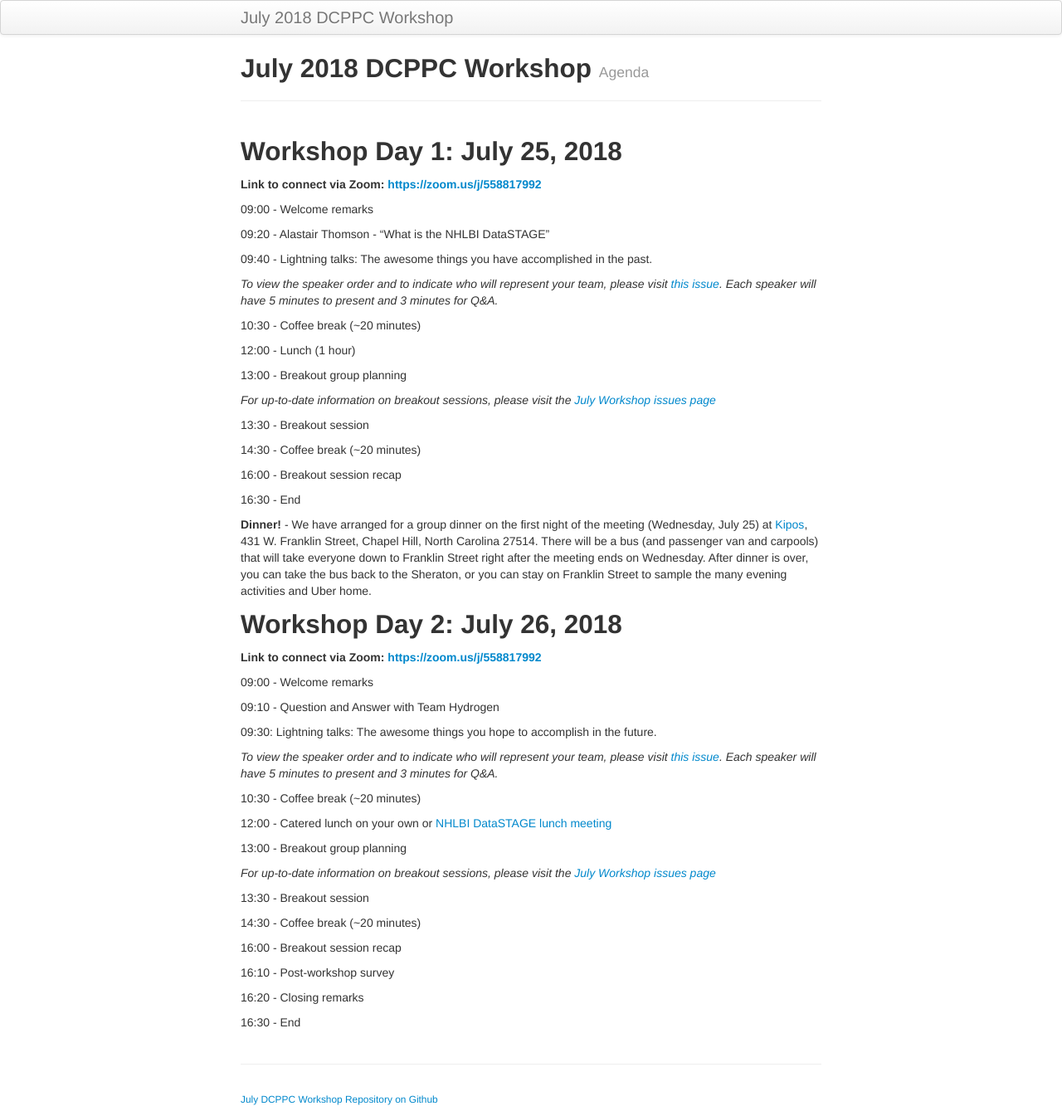
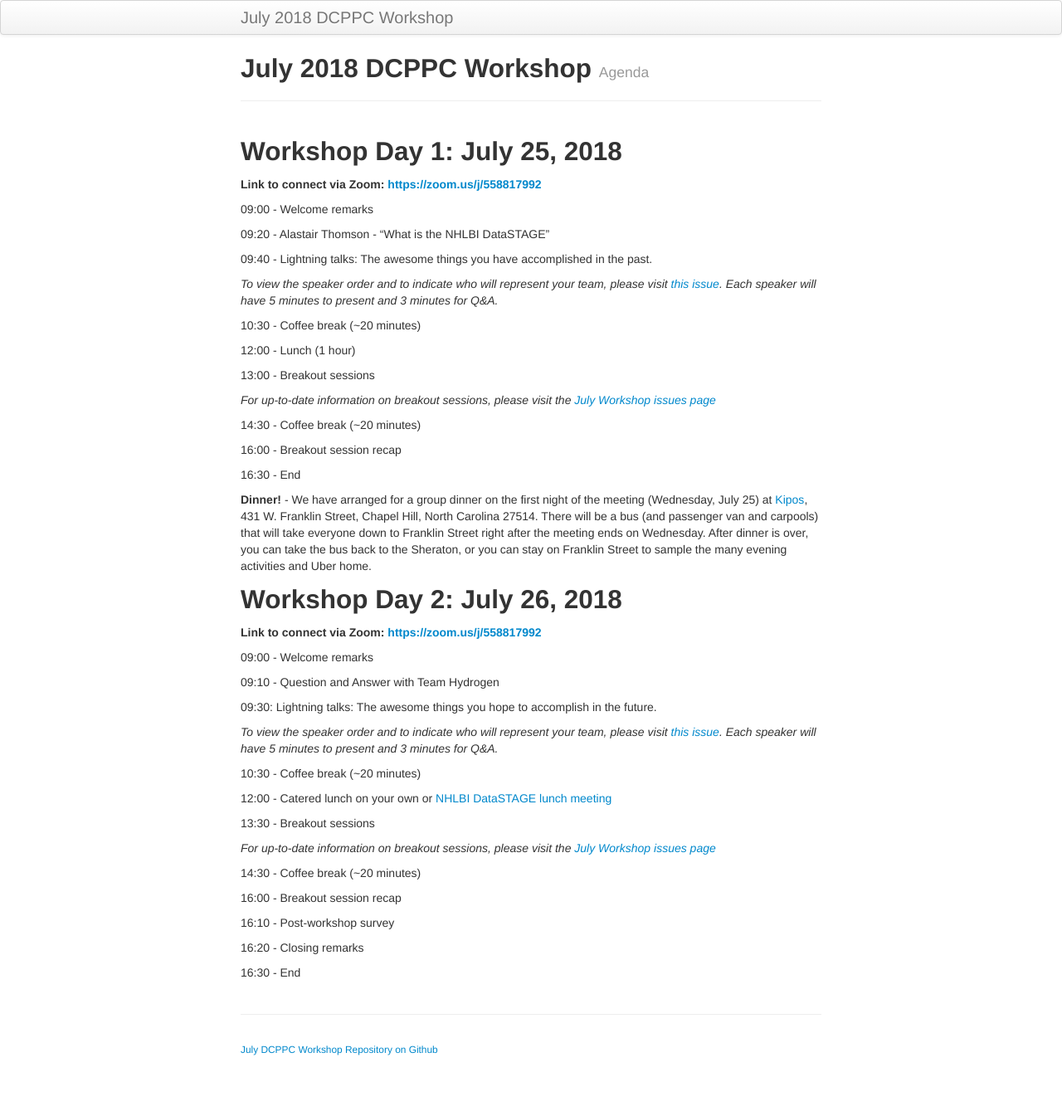
Before and after one commit to dcppc/2018-july-workshop, a Jekyll site: the page built from docs/agenda.md, in a window 1280 px wide. Shown: the whole page at 83% size. Built offline with Jekyll 4.4.1, drawn with Linux system fonts in a browser that asks for light colours; after the commit the page ends 1285 px from its top, so only the background shows below that.

Commit message:
remove breakout planning

```diff
--- a/docs/agenda.md
+++ b/docs/agenda.md
@@ -21,11 +21,9 @@ _To view the speaker order and to indicate who will represent your team, please
 
 12:00 - Lunch (1 hour)
 
-13:00 - Breakout group planning
+13:00 - Breakout sessions
 
 _For up-to-date information on breakout sessions, please visit the [July Workshop issues page](https://github.com/dcppc/2018-july-workshop/issues)_
-
-13:30 - Breakout session
 
 14:30 - Coffee break (~20 minutes)
 
@@ -53,11 +51,9 @@ _To view the speaker order and to indicate who will represent your team, please
 
 12:00 - Catered lunch on your own or [NHLBI DataSTAGE lunch meeting](https://github.com/dcppc/2018-july-workshop/issues/9)
 
-13:00 - Breakout group planning
+13:30 - Breakout sessions
 
 _For up-to-date information on breakout sessions, please visit the [July Workshop issues page](https://github.com/dcppc/2018-july-workshop/issues)_
-
-13:30 - Breakout session
 
 14:30 - Coffee break (~20 minutes)
 
```
